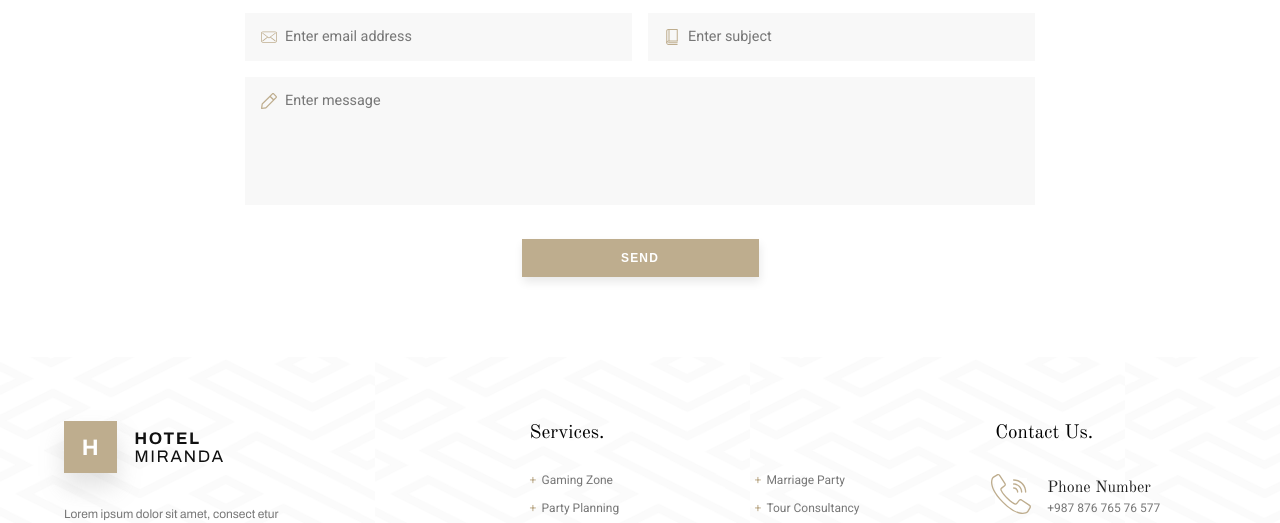
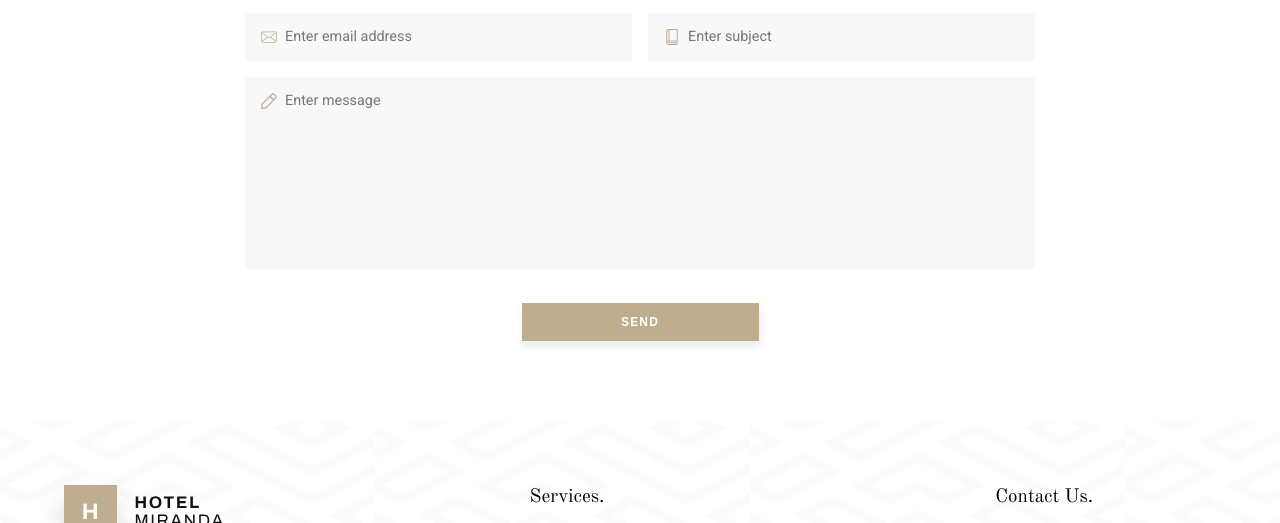
Before and after one commit to Joan266/HM-Maquetacion, a website: page contact.html in a window 1280 px wide. Shown: the part 924-1447 px from the top of the page. Drawn offline with nearby package versions, Linux system fonts and the light colour scheme.

Commit message:
big input desktop page

```diff
--- a/styles/contact.scss
+++ b/styles/contact.scss
@@ -124,7 +124,9 @@
   .contact__img {
     height: 25em;
   }
-
+  .contact__form__input--big {
+    padding-bottom: 10em;
+  }
   .contact__form {
     padding: 5em;
 
```
Also changed, not shown: styles/contact.css, 1 other file.
